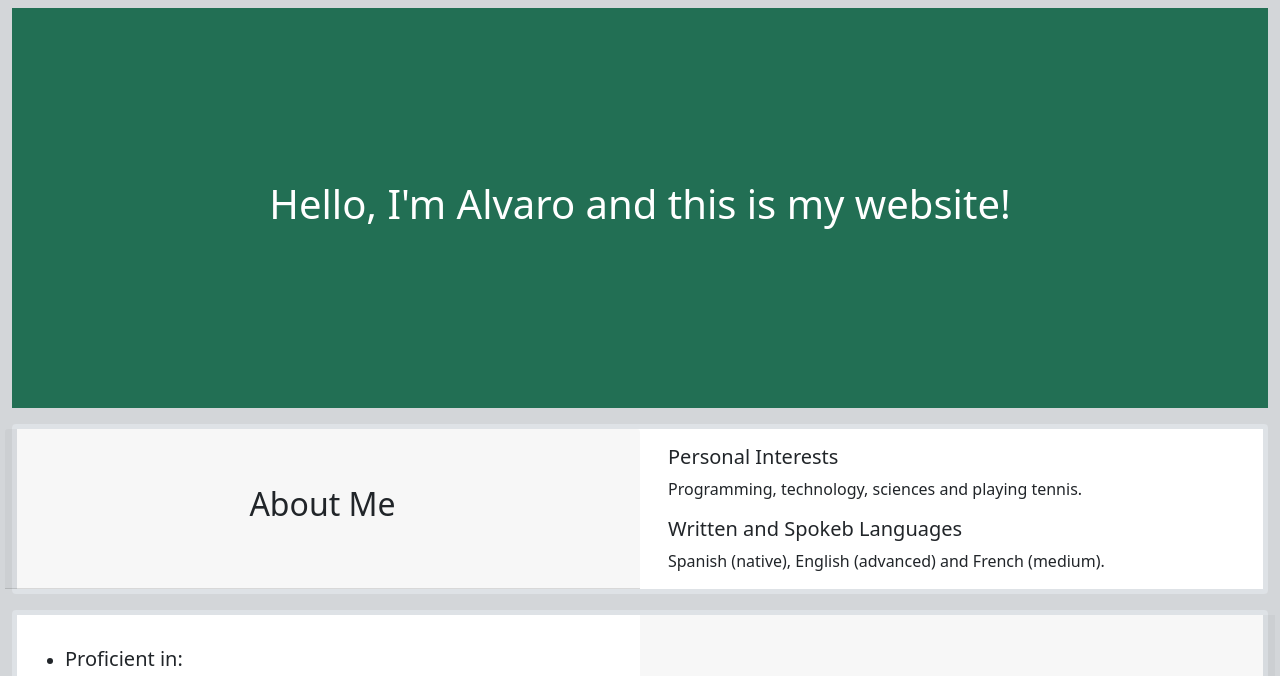
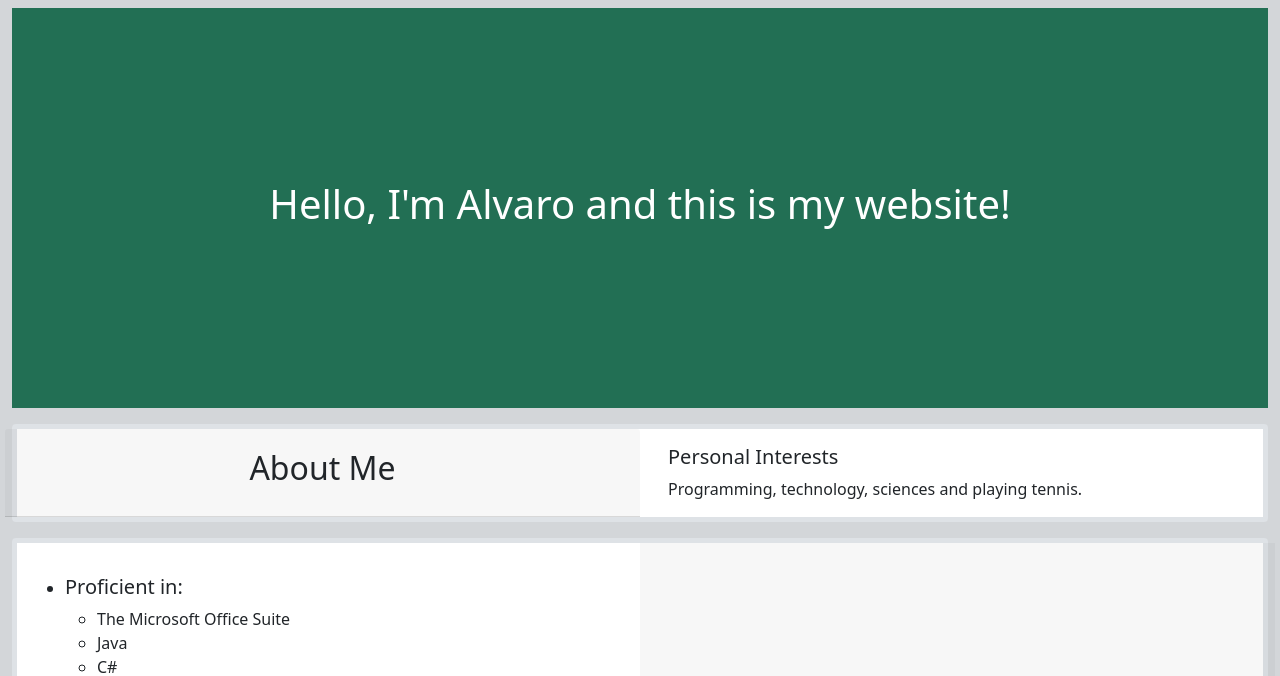
Before and after one commit to ADGLx/abt.adgl, a plain HTML site: page index.html in a window 1280 px wide. Shown: the part 68-744 px from the top of the page. Drawn offline with nearby package versions, Linux system fonts and the light colour scheme.

Commit message:
Update index.html

```diff
--- a/index.html
+++ b/index.html
@@ -64,8 +64,6 @@
                 <div class="card-body">
                   <h5 class="card-title">Personal Interests</h5>
                   <p class="card-text">Programming, technology, sciences and playing tennis.</p>
-                  <h5 class="card-title">Written and Spokeb Languages</h5>
-                  <p class="card-text">Spanish (native), English (advanced) and French (medium).</p>
                 </div>
               </div>
             </div>
```
